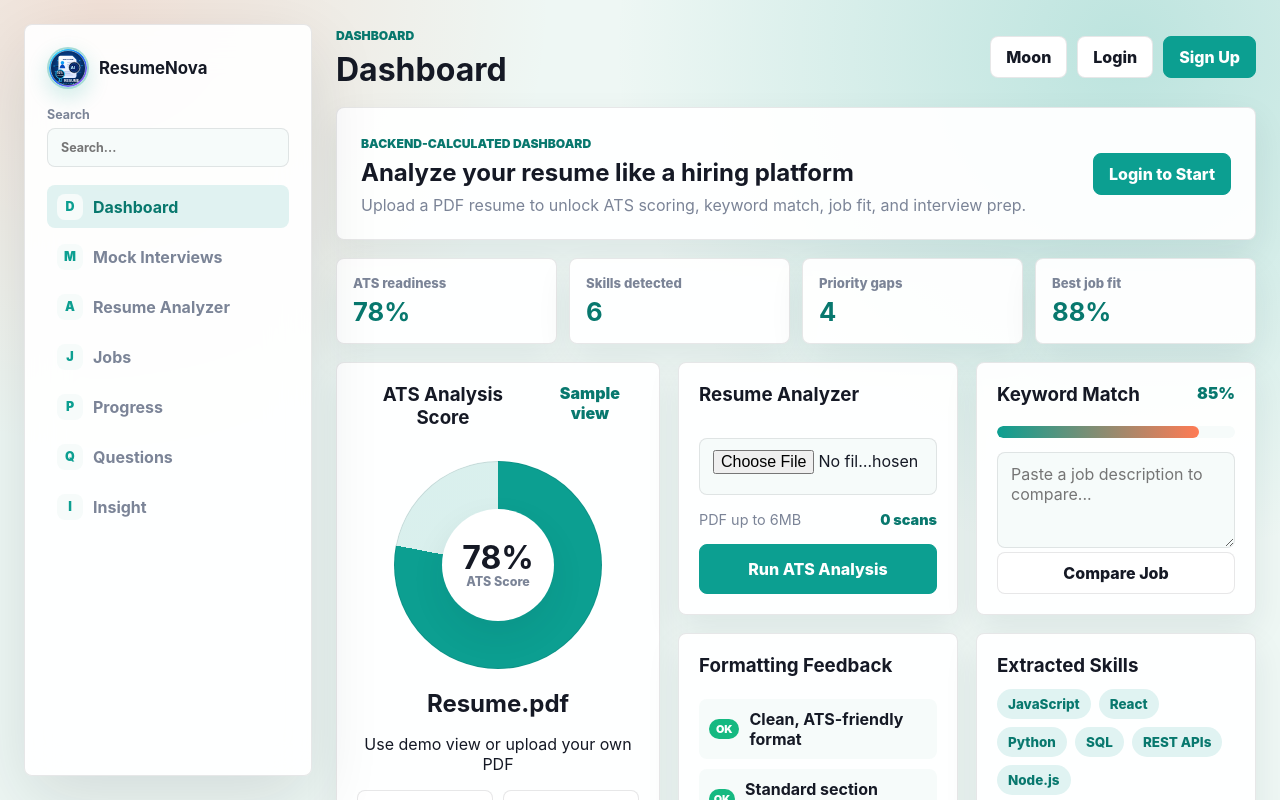
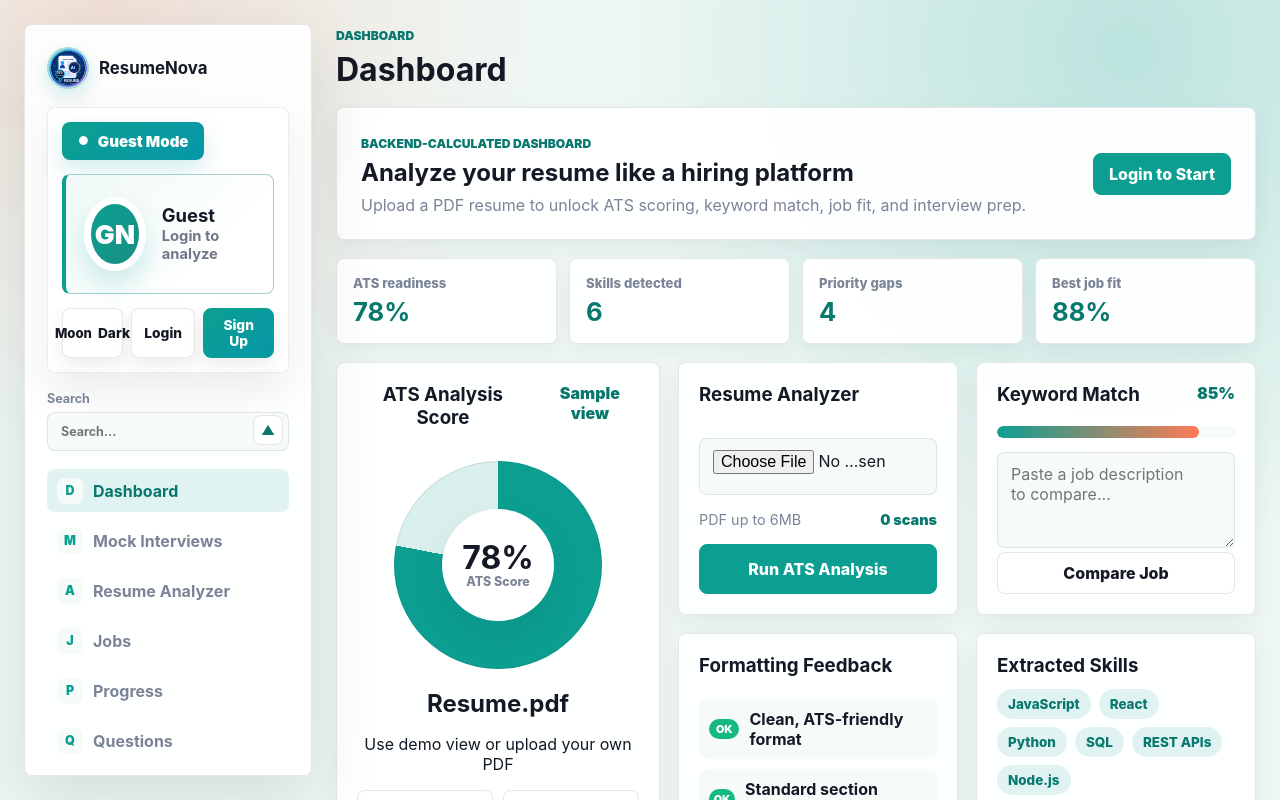
Before and after one commit to chevior/AI-Resume-Analyzer, a React (Create React App) app in the folder frontend/: page / in a window 1280 px wide. Shown: the top 800 px of the page. Built offline with nearby package versions, Linux system fonts and the light colour scheme.

Commit message:
Refine sidebar account controls

```diff
--- a/frontend/src/App.css
+++ b/frontend/src/App.css
@@ -105,8 +105,78 @@ button:disabled {
   object-fit: cover;
 }
 
+.accountPanel {
+  display: grid;
+  gap: 14px;
+  padding: 14px;
+  border: 1px solid color-mix(in srgb, var(--line) 82%, transparent);
+  border-radius: 8px;
+  background: color-mix(in srgb, var(--panel) 96%, transparent);
+  box-shadow: 0 18px 44px rgba(13, 32, 45, 0.08);
+}
+
+.accountModePill {
+  display: inline-flex;
+  align-items: center;
+  justify-self: start;
+  gap: 9px;
+  min-height: 38px;
+  padding: 8px 16px;
+  border-radius: 8px;
+  background: linear-gradient(135deg, var(--primary), #0697a8);
+  color: #fff;
+  box-shadow: 0 10px 22px rgba(12, 159, 145, 0.18);
+}
+
+.accountModePill .modeIcon {
+  font-size: 0.74rem;
+  color: #fff;
+}
+
+.accountModePill strong {
+  font-size: 0.94rem;
+  font-weight: 900;
+}
+
+.accountActions {
+  display: grid;
+  grid-template-columns: repeat(2, minmax(0, 1fr));
+  gap: 8px;
+}
+
+.accountActions.guestActions {
+  grid-template-columns: 0.95fr 1fr 1.1fr;
+}
+
+.accountActions button {
+  min-width: 0;
+  min-height: 42px;
+  padding: 8px 10px;
+  font-size: 0.86rem;
+  box-shadow: 0 8px 18px rgba(13, 32, 45, 0.08);
+}
+
+.accountActions .primaryButton {
+  background: linear-gradient(135deg, var(--primary), #0697a8);
+}
+
+.themeAction {
+  display: inline-flex;
+  align-items: center;
+  justify-content: center;
+  gap: 6px;
+  background: #172230;
+  border-color: #172230;
+  color: #fff;
+}
+
+.themeAction span {
+  font-size: 0.82rem;
+}
+
 .searchBox {
   display: grid;
+  position: relative;
   gap: 6px;
   color: var(--muted);
   font-size: 0.78rem;
@@ -123,13 +193,30 @@ button:disabled {
   border-radius: 8px;
   background: var(--panel-2);
   color: var(--text);
-  padding: 11px 13px;
+  padding: 11px 42px 11px 13px;
   outline: 0;
 }
 
 .keywordCard textarea {
   min-height: 96px;
   resize: vertical;
+}
+
+.searchToggle {
+  position: absolute;
+  right: 6px;
+  bottom: 6px;
+  width: 30px;
+  height: 30px;
+  display: flex;
+  align-items: center;
+  justify-content: center;
+  border: 1px solid var(--line);
+  border-radius: 8px;
+  background: var(--panel);
+  color: var(--primary-dark);
+  font-size: 0.82rem;
+  font-weight: 900;
 }
 
 .sideNav {
@@ -197,35 +284,32 @@ button:disabled {
   text-transform: uppercase;
 }
 
-.topTools {
-  display: flex;
-  align-items: center;
-  justify-content: flex-end;
-  gap: 10px;
-  flex-wrap: wrap;
-}
-
 .avatarBlock {
   display: flex;
   align-items: center;
-  gap: 9px;
-  padding: 7px 10px;
-  border: 1px solid var(--line);
+  gap: 16px;
+  min-height: 120px;
+  padding: 18px;
+  border: 1px solid color-mix(in srgb, var(--primary) 30%, var(--line));
+  border-left: 4px solid var(--primary);
   border-radius: 8px;
-  background: var(--panel);
+  background:
+    linear-gradient(135deg, color-mix(in srgb, var(--primary-soft) 55%, transparent), transparent 70%),
+    color-mix(in srgb, var(--panel) 94%, transparent);
 }
 
 .avatarInitials {
-  width: 32px;
-  height: 32px;
+  width: 74px;
+  height: 74px;
   display: grid;
   place-items: center;
-  border: 1px solid color-mix(in srgb, var(--primary) 35%, transparent);
+  border: 7px solid #fff;
   border-radius: 50%;
-  background: var(--primary-soft);
-  color: var(--primary-dark);
-  font-size: 0.78rem;
+  background: linear-gradient(135deg, var(--primary), #168f84);
+  color: #fff;
+  font-size: 1.65rem;
   font-weight: 900;
+  box-shadow: 0 14px 28px rgba(12, 159, 145, 0.2);
 }
 
 .avatarBlock div {
@@ -234,19 +318,19 @@ button:disabled {
 }
 
 .avatarBlock strong {
-  max-width: 130px;
+  max-width: 150px;
   overflow: hidden;
   color: var(--text);
-  font-size: 0.86rem;
+  font-size: 1.15rem;
   line-height: 1.1;
   text-overflow: ellipsis;
   white-space: nowrap;
 }
 
 .avatarBlock small {
-  color: var(--muted);
-  font-size: 0.74rem;
-  font-weight: 750;
+  color: color-mix(in srgb, var(--muted) 88%, var(--text));
+  font-size: 0.92rem;
+  font-weight: 650;
 }
 
 .dashboardHero,
@@ -255,7 +339,7 @@ button:disabled {
   border: 1px solid var(--line);
   border-radius: 8px;
   background: color-mix(in srgb, var(--panel) 94%, transparent);
-  box-shadow: var(--soft-shadow);
+  box-shadow: 0 10px 24px rgba(13, 32, 45, 0.06);
 }
 
 .dashboardHero {
@@ -289,7 +373,7 @@ button:disabled {
   border: 1px solid var(--line);
   border-radius: 8px;
   background: color-mix(in srgb, var(--panel) 94%, transparent);
-  box-shadow: var(--soft-shadow);
+  box-shadow: 0 8px 18px rgba(13, 32, 45, 0.05);
 }
 
 .metricStrip span {
@@ -523,53 +607,131 @@ button:disabled {
 }
 
 .featurePanel {
-  padding: 24px;
+  padding: 0;
+  border: 0;
+  background: transparent;
+  box-shadow: none;
 }
 
 .featureHeader {
   display: grid;
-  justify-items: start;
-  gap: 8px;
-  max-width: 720px;
-  margin-bottom: 20px;
+  grid-template-columns: minmax(0, 1fr) auto;
+  align-items: center;
+  gap: 8px 14px;
+  padding: 0 0 12px;
+  margin-bottom: 10px;
+  border-bottom: 1px solid var(--line);
+}
+
+.featureHeader .eyebrow,
+.featureHeader h2,
+.featureHeader p {
+  grid-column: 1;
+}
+
+.featureHeader .primaryButton {
+  grid-column: 2;
+  grid-row: 1 / span 3;
+  align-self: center;
+  min-height: 34px;
+  padding: 7px 12px;
+  font-size: 0.84rem;
+}
+
+.featureHeader p {
+  max-width: 680px;
+  margin-top: 2px;
+  font-size: 0.9rem;
+  line-height: 1.35;
 }
 
 .featureList,
 .featureGrid {
   display: grid;
-  grid-template-columns: repeat(3, minmax(0, 1fr));
-  gap: 16px;
+  grid-template-columns: 1fr;
+  gap: 0;
+  overflow: hidden;
+  border: 1px solid var(--line);
+  border-radius: 8px;
+  background: color-mix(in srgb, var(--panel) 92%, transparent);
 }
 
 .featureItem {
   display: flex;
-  gap: 14px;
+  align-items: flex-start;
+  gap: 9px;
+  min-height: auto;
+  padding: 8px 10px;
+  border: 0;
+  border-bottom: 1px solid var(--line);
+  background: transparent;
+  box-shadow: none;
+}
+
+.featureItem:last-child {
+  border-bottom: 0;
 }
 
 .featureItem span {
+  flex: 0 0 auto;
+  width: 22px;
+  height: 22px;
+  display: grid;
+  place-items: center;
+  border-radius: 6px;
+  background: transparent;
   color: var(--primary-dark);
+  font-size: 0.7rem;
   font-weight: 900;
 }
 
 .featureItem p,
 .jobCard p {
   margin: 0;
-  color: var(--muted);
+  color: color-mix(in srgb, var(--text) 76%, var(--muted));
+  font-size: 0.84rem;
+  line-height: 1.28;
+}
+
+.jobCard {
+  display: grid;
+  grid-template-columns: auto minmax(0, 1fr);
+  align-items: center;
+  gap: 10px 12px;
+  padding: 12px;
+  box-shadow: none;
+}
+
+.jobCard .eyebrow,
+.jobCard h3,
+.jobCard p,
+.jobCard .chipCloud {
+  grid-column: 2;
+}
+
+.jobCard h3 {
+  margin-bottom: 4px;
 }
 
 .jobCard .scoreRing {
-  width: 132px;
-  height: 132px;
-  margin: 12px 0;
+  grid-column: 1;
+  grid-row: 1 / span 4;
+  width: 78px;
+  height: 78px;
+  margin: 0;
 }
 
 .jobCard .scoreInner {
-  width: 78px;
-  height: 78px;
+  width: 50px;
+  height: 50px;
 }
 
 .jobCard .scoreInner strong {
-  font-size: 1.3rem;
+  font-size: 0.92rem;
+}
+
+.jobCard .scoreInner span {
+  font-size: 0.58rem;
 }
 
 .modalBackdrop {
@@ -661,8 +823,37 @@ button:disabled {
     flex-direction: column;
   }
 
-  .topTools {
-    justify-content: flex-start;
+  .accountActions {
+    grid-template-columns: repeat(2, minmax(0, 1fr));
+  }
+
+  .accountActions.guestActions {
+    grid-template-columns: repeat(3, minmax(0, 1fr));
+  }
+
+  .accountPanel {
+    gap: 12px;
+    padding: 12px;
+  }
+
+  .avatarBlock {
+    min-height: 92px;
+    padding: 12px;
+  }
+
+  .avatarInitials {
+    width: 56px;
+    height: 56px;
+    border-width: 5px;
+    font-size: 1.2rem;
+  }
+
+  .avatarBlock strong {
+    font-size: 1rem;
+  }
+
+  .avatarBlock small {
+    font-size: 0.82rem;
   }
 
   .sideNav,
@@ -675,6 +866,16 @@ button:disabled {
     grid-template-columns: 1fr;
   }
 
+  .featureHeader {
+    grid-template-columns: 1fr;
+  }
+
+  .featureHeader .primaryButton {
+    grid-column: 1;
+    grid-row: auto;
+    width: 100%;
+  }
+
   .scoreRing {
     width: 176px;
     height: 176px;
--- a/frontend/src/App.js
+++ b/frontend/src/App.js
@@ -33,6 +33,19 @@ function ScoreRing({ score = 0 }) {
   );
 }
 
+function uniqueItems(items, limit = 8) {
+  const seen = new Set();
+  return (items || [])
+    .map((item) => String(item || "").trim())
+    .filter((item) => {
+      const key = item.toLowerCase();
+      if (!item || seen.has(key)) return false;
+      seen.add(key);
+      return true;
+    })
+    .slice(0, limit);
+}
+
 function App() {
   const [theme, setTheme] = useState("light");
   const [activeSection, setActiveSection] = useState("dashboard");
@@ -50,6 +63,7 @@ function App() {
   const [loading, setLoading] = useState(false);
   const [error, setError] = useState("");
   const [search, setSearch] = useState("");
+  const [menuOpen, setMenuOpen] = useState(true);
 
   useEffect(() => {
     const saved = localStorage.getItem("resumeAppState");
@@ -459,12 +473,12 @@ function App() {
         <FeaturePanel
           title="Resume Analyzer"
           subtitle={hasAnalysis ? "Backend-calculated strengths, weaknesses, formatting, and improvement tips." : "Upload a resume to run the analyzer against extracted PDF text."}
-          items={hasAnalysis ? [
+          items={hasAnalysis ? uniqueItems([
             ...(metadata.resume_analyzer?.strengths || result?.strengths || []),
             ...(metadata.resume_analyzer?.weaknesses || result?.weaknesses || []),
-            ...(metadata.resume_analyzer?.formatting_checks?.map((item) => `${item.status.toUpperCase()}: ${item.label}. ${item.detail || ""}`) || []),
+            ...(metadata.resume_analyzer?.formatting_checks?.map((item) => `${item.status.toUpperCase()}: ${item.label}`) || []),
             ...(result?.improvement_tips || []),
-          ] : requireAnalysisItems}
+          ], 7) : requireAnalysisItems}
           action={hasAnalysis ? "Analyze new resume" : "Upload resume"}
           onAction={openUploadFlow}
           status={hasAnalysis ? `${result.word_count || 0} words analyzed` : "No resume analyzed"}
@@ -500,10 +514,10 @@ function App() {
         <FeaturePanel
           title="Progress"
           subtitle={hasAnalysis ? "Track backend-calculated readiness, skill coverage, gaps, and next steps." : "Progress tracking starts after your first resume scan."}
-          items={hasAnalysis ? [
+          items={hasAnalysis ? uniqueItems([
             ...progressItems.map((item) => `${item.label}: ${item.value}${item.unit}`),
             ...(metadata.progress?.next_steps || []),
-          ] : requireAnalysisItems}
+          ], 8) : requireAnalysisItems}
           action={hasAnalysis ? "Download report" : "Upload resume"}
           onAction={hasAnalysis ? downloadReport : openUploadFlow}
           status={hasAnalysis ? "Live progress" : "No scan yet"}
@@ -515,10 +529,10 @@ function App() {
         <FeaturePanel
           title="Questions"
           subtitle={hasAnalysis ? "Interview and recruiter-screening questions generated from your resume." : "Upload a resume to generate personalized questions."}
-          items={hasAnalysis ? [
+          items={hasAnalysis ? uniqueItems([
             ...questions,
             ...(metadata.questions?.screening || []),
-          ] : requireAnalysisItems}
+          ], 8) : requireAnalysisItems}
           action={hasAnalysis ? "Download report" : "Upload resume"}
           onAction={hasAnalysis ? downloadReport : openUploadFlow}
           status={hasAnalysis ? `${questions.length} interview prompts` : "Waiting for resume"}
@@ -530,7 +544,7 @@ function App() {
         <FeaturePanel
           title="Insight"
           subtitle={hasAnalysis ? "Backend-calculated recommendations, missing keywords, and best-role fit." : "Upload a resume to generate actionable insight."}
-          items={hasAnalysis ? metadata.insights?.recommendations?.length ? metadata.insights.recommendations : result?.recommendations || [] : requireAnalysisItems}
+          items={hasAnalysis ? uniqueItems(metadata.insights?.recommendations?.length ? metadata.insights.recommendations : result?.recommendations || [], 7) : requireAnalysisItems}
           action={hasAnalysis ? "Compare job" : "Upload resume"}
           onAction={hasAnalysis ? () => setActiveSection("dashboard") : openUploadFlow}
           status={hasAnalysis ? metadata.insights?.best_role?.role || "Insight ready" : "Waiting for resume"}
@@ -547,17 +561,58 @@ function App() {
           <img className="brandMark" src={PROFILE_IMAGE} alt="ResumeNova profile" />
           <strong>ResumeNova</strong>
         </div>
+        <section className="accountPanel">
+          <div className="accountModePill">
+            <span className="modeIcon">●</span>
+            <strong>{user ? "Signed In" : "Guest Mode"}</strong>
+          </div>
+          {user ? (
+            <div className="avatarBlock" title={user.profile_verified ? `Verified by ${user.verified_by}` : "Profile not verified"}>
+              <span className="avatarInitials">{user.initials || user.username?.slice(0, 2).toUpperCase()}</span>
+              <div>
+                <strong>{user.display_name || user.username}</strong>
+                <small>{user.profile_verified ? "Backend verified" : "Unverified"}</small>
+              </div>
+            </div>
+          ) : (
+            <div className="avatarBlock">
+              <span className="avatarInitials">GN</span>
+              <div>
+                <strong>Guest</strong>
+                <small>Login to analyze</small>
+              </div>
+            </div>
+          )}
+          <div className={user ? "accountActions" : "accountActions guestActions"}>
+            <button className="iconButton themeAction" onClick={() => setTheme(theme === "light" ? "dark" : "light")} aria-label="Toggle theme">
+              <span>{theme === "light" ? "Moon" : "Sun"}</span>{theme === "light" ? "Dark" : "Light"}
+            </button>
+            {user ? (
+              <button className="secondaryButton" onClick={handleLogout}>Logout</button>
+            ) : (
+              <>
+                <button className="secondaryButton" onClick={() => setAuthMode("login")}>Login</button>
+                <button className="primaryButton" onClick={() => setAuthMode("register")}>Sign Up</button>
+              </>
+            )}
+          </div>
+        </section>
         <label className="searchBox">
           <span>Search</span>
+          <button className="searchToggle" type="button" onClick={() => setMenuOpen((open) => !open)} aria-expanded={menuOpen} aria-controls="sidebar-options" aria-label={menuOpen ? "Close options" : "Open options"}>
+            {menuOpen ? "▲" : "▼"}
+          </button>
           <input value={search} onChange={(e) => setSearch(e.target.value)} placeholder="Search..." />
         </label>
-        <nav className="sideNav">
+        {menuOpen && (
+          <nav className="sideNav" id="sidebar-options">
             {NAV_ITEMS.filter((item) => item.label.toLowerCase().includes(search.toLowerCase())).map((item) => (
               <button key={item.id} className={activeSection === item.id ? "active" : ""} onClick={() => setActiveSection(item.id)}>
                 <span>{item.mark}</span>{item.label}
               </button>
             ))}
           </nav>
+        )}
       </aside>
 
       <main className="workspace">
@@ -565,26 +620,6 @@ function App() {
           <div>
             <span className="eyebrow">Dashboard</span>
             <h1>{NAV_ITEMS.find((item) => item.id === activeSection)?.label || "Dashboard"}</h1>
-          </div>
-          <div className="topTools">
-            <button className="iconButton" onClick={() => setTheme(theme === "light" ? "dark" : "light")} aria-label="Toggle theme">{theme === "light" ? "Moon" : "Sun"}</button>
-            {user ? (
-              <>
-                <div className="avatarBlock" title={user.profile_verified ? `Verified by ${user.verified_by}` : "Profile not verified"}>
-                  <span className="avatarInitials">{user.initials || user.username?.slice(0, 2).toUpperCase()}</span>
-                  <div>
-                    <strong>{user.display_name || user.username}</strong>
-                    <small>{user.profile_verified ? "Backend verified" : "Unverified"}</small>
-                  </div>
-                </div>
-                <button className="secondaryButton" onClick={handleLogout}>Logout</button>
-              </>
-            ) : (
-              <>
-                <button className="secondaryButton" onClick={() => setAuthMode("login")}>Login</button>
-                <button className="primaryButton" onClick={() => setAuthMode("register")}>Sign Up</button>
-              </>
-            )}
           </div>
         </header>
 
@@ -618,7 +653,7 @@ function App() {
 }
 
 function FeaturePanel({ title, subtitle, items, action, onAction, status }) {
-  const safeItems = items?.length ? items : ["Upload a resume to generate this feature."];
+  const safeItems = uniqueItems(items?.length ? items : ["Upload a resume to generate this feature."], 8);
   return (
     <section className="featurePanel">
       <div className="featureHeader">
@@ -629,7 +664,7 @@ function FeaturePanel({ title, subtitle, items, action, onAction, status }) {
       </div>
       <div className="featureList">
         {safeItems.map((item, index) => (
-          <div className="card featureItem" key={`${item}-${index}`}>
+          <div className="featureItem" key={`${item}-${index}`}>
             <span>{String(index + 1).padStart(2, "0")}</span>
             <p>{item}</p>
           </div>
```
Also changed, not shown: 1 other file (tests, documents, lock files or other folders). Lines whose indentation alone changed are shown as unchanged.
